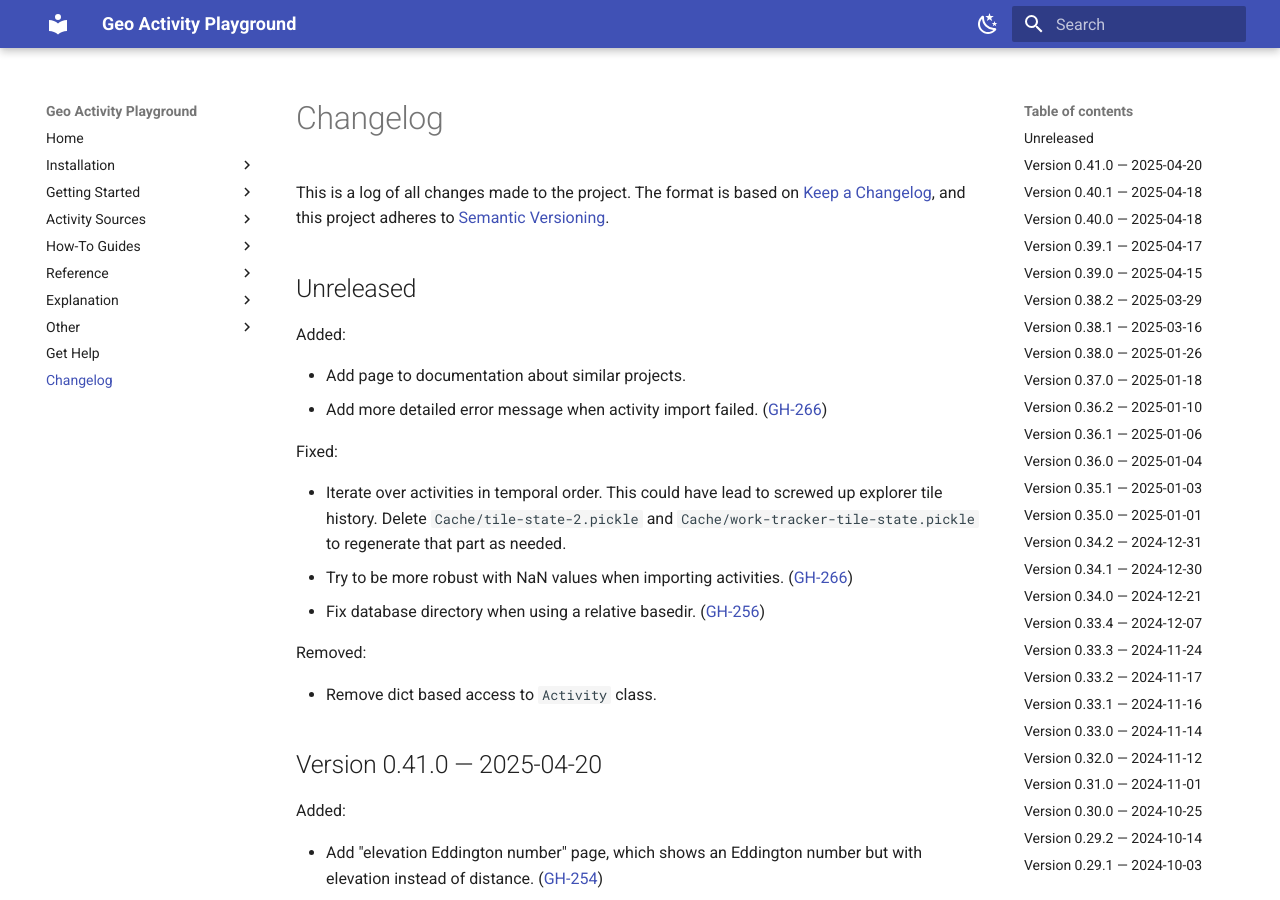
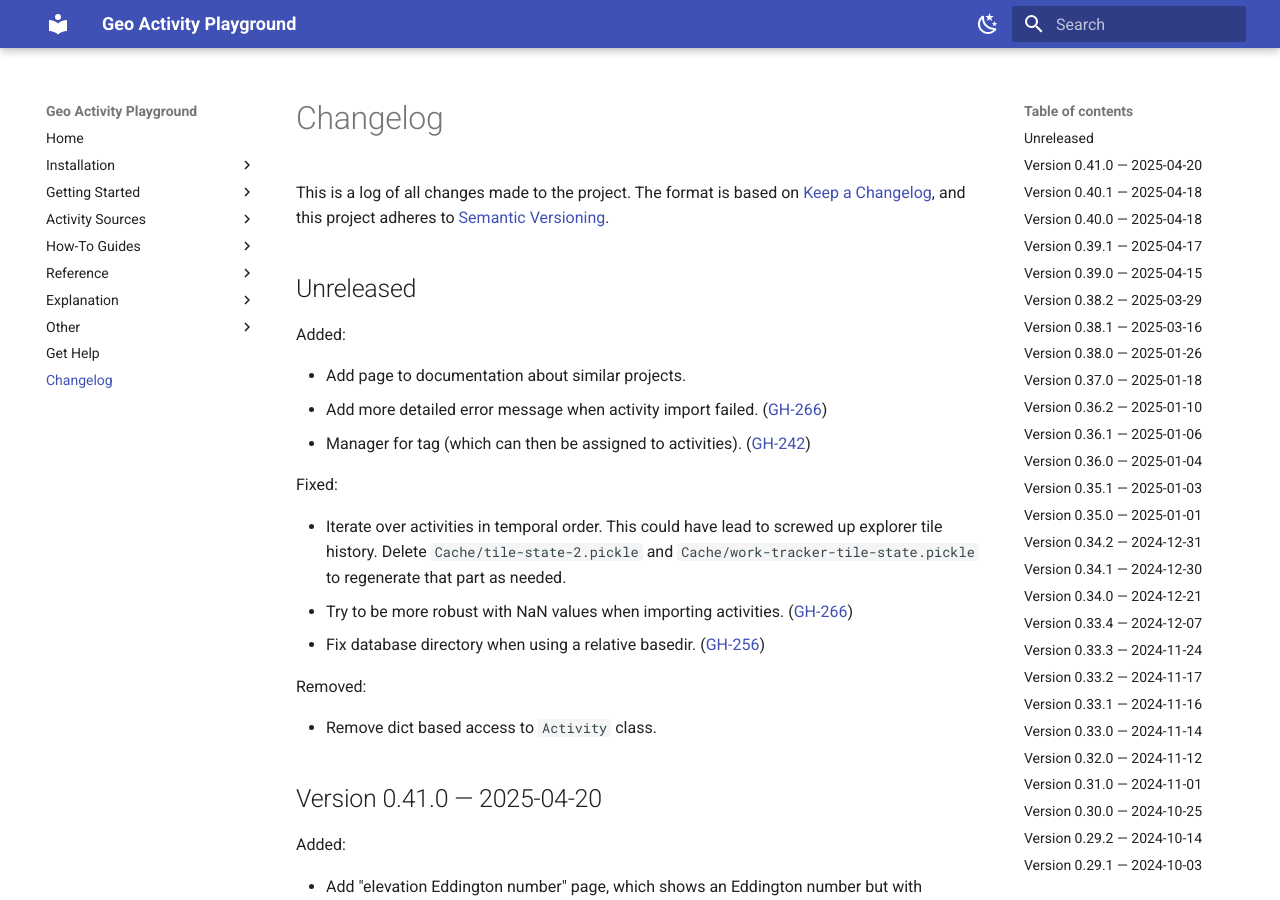
Before and after one commit to martin-ueding/geo-activity-playground, an MkDocs documentation site: the page built from docs/changelog.md, in a window 1280 px wide and 900 px high. Built offline with MkDocs 1.6.1 and Material for MkDocs 9.7.7, drawn with Linux system fonts in a browser that asks for light colours.

Commit message:
docs: Changelog entry, GH-242

```diff
--- a/docs/changelog.md
+++ b/docs/changelog.md
@@ -21,6 +21,7 @@
 
 - Add page to documentation about similar projects.
 - Add more detailed error message when activity import failed. ([GH-266](https://github.com/martin-ueding/geo-activity-playground/issues/266))
+- Manager for tag (which can then be assigned to activities). ([GH-242](https://github.com/martin-ueding/geo-activity-playground/issues/242))
 
 Fixed:
 
```
